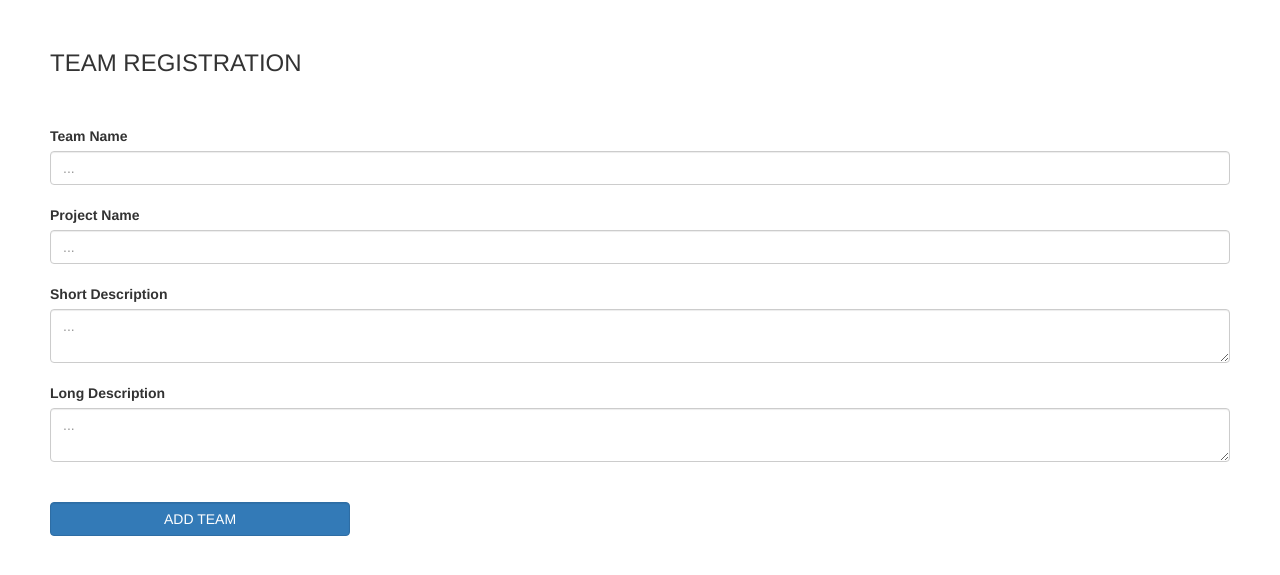
After one commit to RedWizards/scoring-system-v3, a PHP site: page /server/add-team.php in a window 1280 px wide. The commit adds this page. Shown: the top 575 px of the page. Run offline with PHP 8.4, Linux system fonts and the light colour scheme.

Commit message:
Team Registration added

```diff
--- /dev/null
+++ b/server/add-team.php
@@ -0,0 +1,56 @@
+<!doctype html>
+<html>
+
+	<head>
+
+		<title>UHAC Cebu</title>
+		<meta name="viewport" content="width=device-width, initial-scale=1">
+		<link rel="icon" href="../assets/images/uhac.ico" type="image/ico" sizes="32x32">
+		<link rel="stylesheet" href="../assets/css/bootstrap.min.css">
+		<script src="../assets/js/angular.min.js"></script>
+		<script src="../assets/js/angular-animate.js"></script>
+		<script src="../assets/js/angular-route.js"></script>
+
+	</head>
+
+	<body>
+
+		<div style="margin: 50px;">
+
+			<h3>TEAM REGISTRATION</h3><br/><br/>
+
+			<div>
+				<form action="" method="">
+					<div>
+						<label for="team_name">Team Name </label>
+						<input type="text" name="team_name" placeholder="..." class="form-control" required/>
+						<br/>
+					</div>
+					<div>
+						<label for="project_name">Project Name </label>
+						<input type="text" name="project_name" placeholder="..." class="form-control" required/>
+						<br/>
+					</div>
+					<div>
+						<label for="short_desc">Short Description</label>
+						<textarea name="short_desc" placeholder="..." class="form-control" required></textarea>
+						<br/>
+					</div>
+					<div>
+						<label for="long_desc">Long Description</label>
+						<textarea name="long_desc" placeholder="..." class="form-control" required></textarea>
+						<br/>
+					</div>
+					<br/>
+					<input type="submit" value="ADD TEAM" name="reg_team" class="form-control btn btn-primary" style="width: 300px;" />
+				</form>
+			</div>
+
+		</div>
+
+	</body>
+
+	<script src="../assets/js/jquery.js"></script>
+	<script src="../assets/js/bootstrap.min.js"></script>
+
+</html>
```
Also changed, not shown: assets/css/judge-view.css (+3 -11 lines), scoresheet.php (+13 -5 lines).
